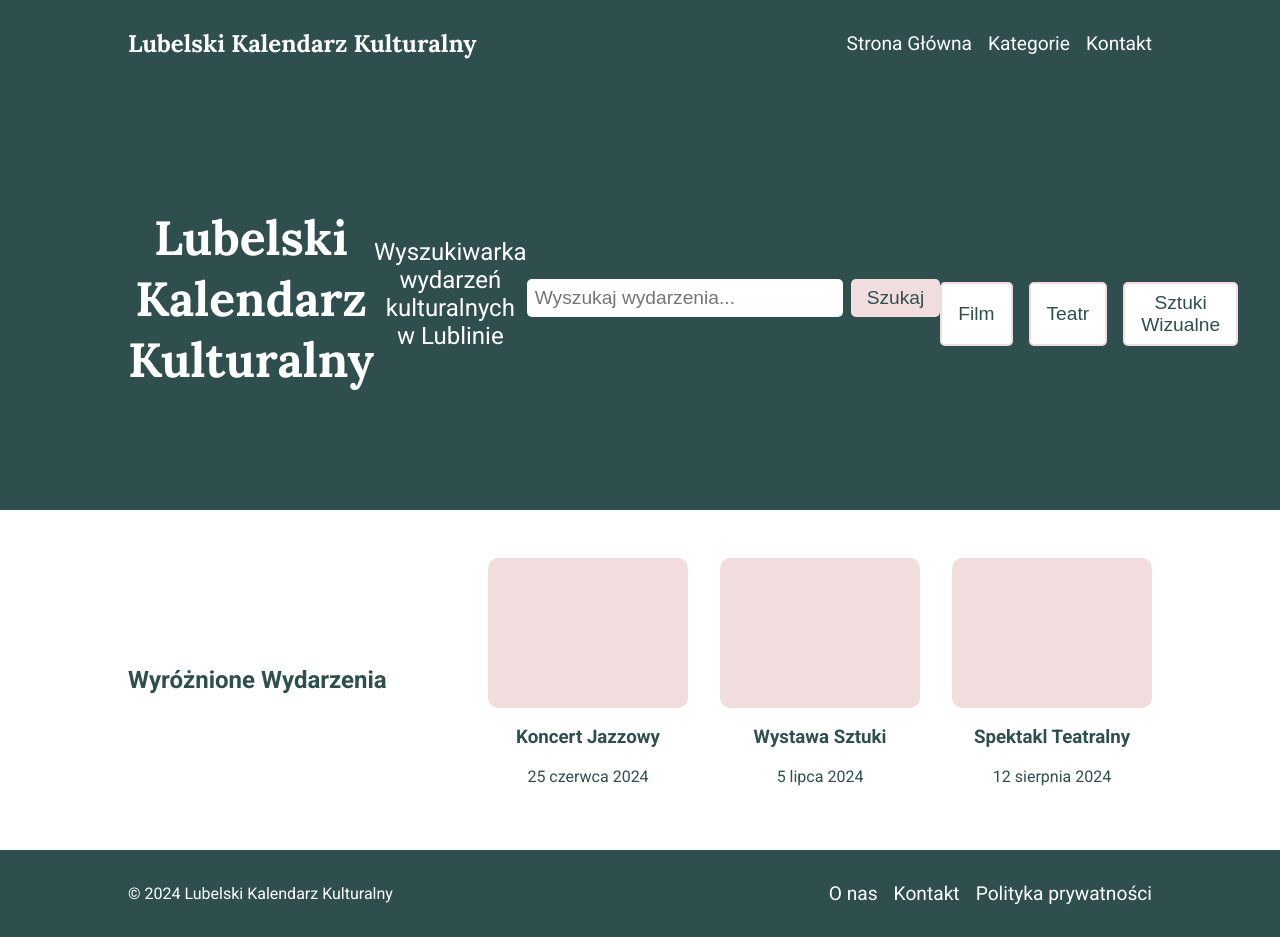
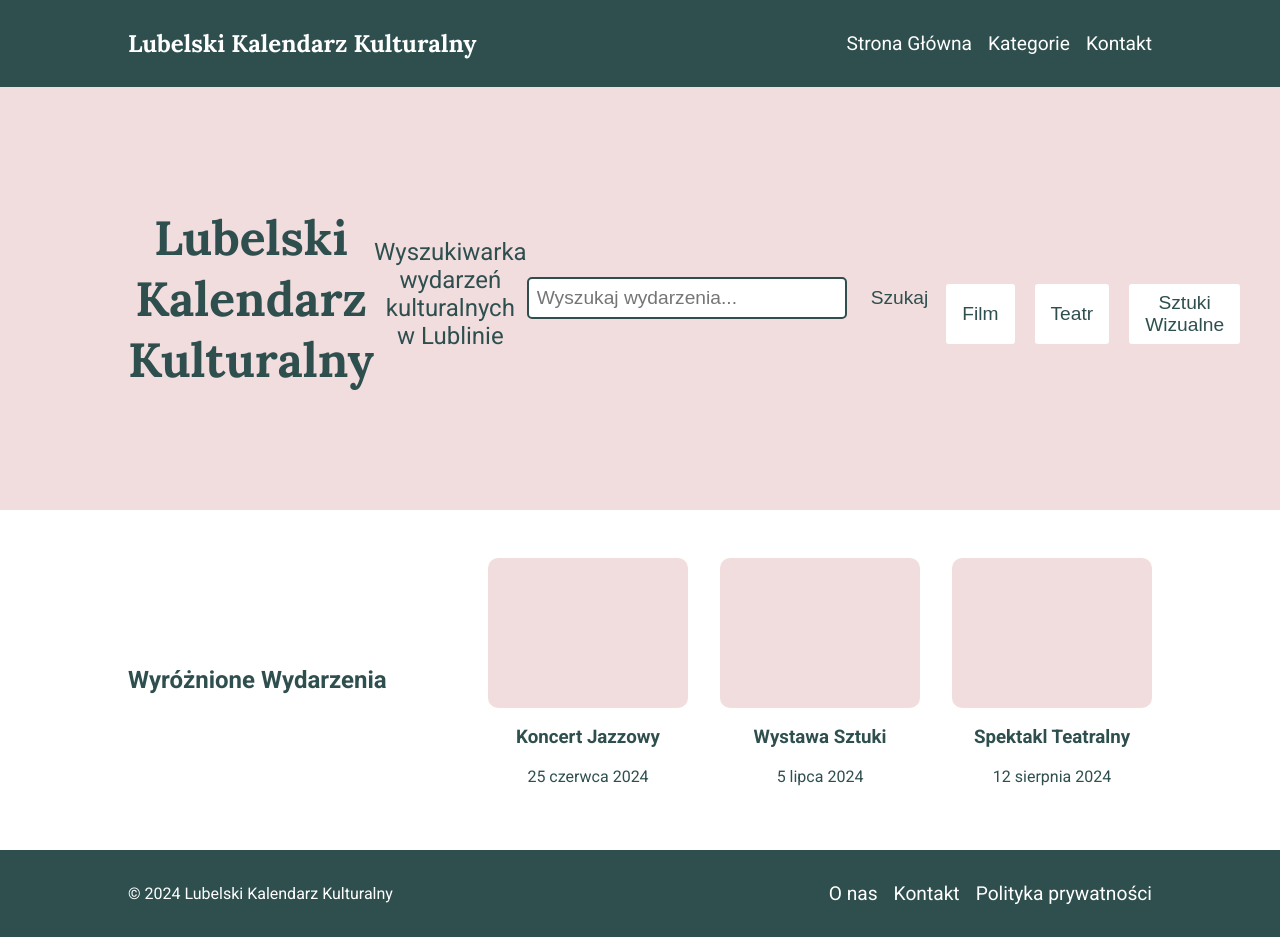
Before and after one commit to art-system/lubelski-kalendarz-kulturalny, a plain HTML site: page index.html in a window 1280 px wide. Drawn offline with Linux system fonts and the light colour scheme.

Commit message:
Update styles.css

```diff
--- a/styles.css
+++ b/styles.css
@@ -3,11 +3,11 @@ body {
     color: #2F4F4F;
     margin: 0;
     padding: 0;
-    background-color: #F2DDDE; /* Główne tło strony */
+    background-color: #FFFFFF; /* Główne tło strony */
 }
 
 header {
-    background-color: #2F4F4F;
+    background-color: #2F4F4F; /* Szary nagłówek */
     color: #FFFFFF;
     padding: 1rem 0;
 }
@@ -39,8 +39,8 @@ nav a {
 }
 
 .hero {
-    background-color: #2F4F4F;
-    color: #FFFFFF;
+    background-color: #F2DDDE; /* Kolor tła hero */
+    color: #2F4F4F;
     text-align: center;
     padding: 5rem 0;
 }
@@ -48,11 +48,13 @@ nav a {
 .hero h1 {
     font-size: 3rem;
     font-family: 'Lora', serif;
+    color: #2F4F4F;
 }
 
 .hero p {
     font-size: 1.5rem;
     margin-bottom: 2rem;
+    color: #2F4F4F;
 }
 
 .search-form {
@@ -64,16 +66,17 @@ nav a {
 .search-form input {
     padding: 0.5rem;
     font-size: 1.2rem;
-    border: none;
+    border: 2px solid #2F4F4F;
     border-radius: 5px;
     width: 300px;
+    color: #2F4F4F;
 }
 
 .search-form button {
     padding: 0.5rem 1rem;
     font-size: 1.2rem;
     border: none;
-    background-color: #F2DDDE; /* Kolor akcentujący */
+    background-color: #F2DDDE; /* Kolor przycisku */
     color: #2F4F4F;
     border-radius: 5px;
     cursor: pointer;
@@ -120,7 +123,7 @@ nav a {
 }
 
 footer {
-    background-color: #2F4F4F;
+    background-color: #2F4F4F; /* Szary footer */
     color: #FFFFFF;
     padding: 1rem 0;
     text-align: center;
```
